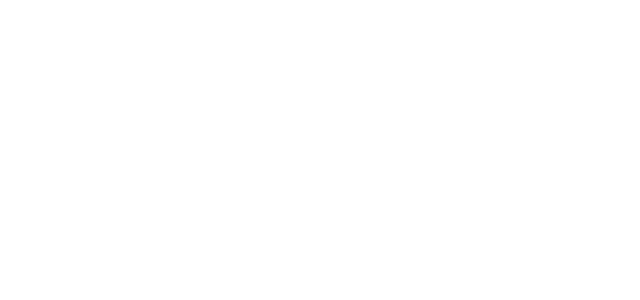
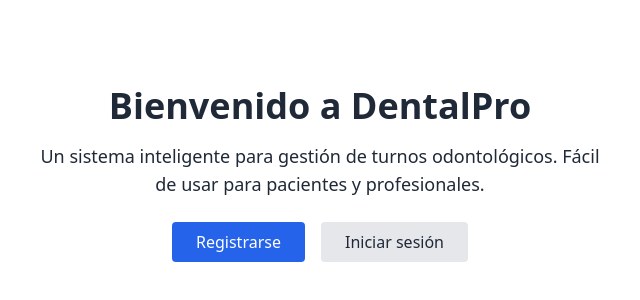
Before and after one commit to Nico09Barberis/dental-pro, a React (Vite) app in the folder client/: page / in a window 1280 px wide. Before the commit this address had no page. Shown: the part 226-526 px from the top of the page, without its empty margins (320-960 px from the left). Built offline with nearby package versions, Linux system fonts and the light colour scheme.

Commit message:
registro y login correcto tanto en local como en deploy

```diff
--- a/client/src/App.jsx
+++ b/client/src/App.jsx
@@ -4,6 +4,7 @@ import Register from "./pages/Register";
 import Dashboard from "./pages/Dashboard";
 import Login from "./pages/Lgn";
 import DashboardLayout from "./layouts/DashboardLayout";
+import Home from "./pages/Home";
 
 function App() {
   return (
@@ -11,7 +12,7 @@ function App() {
       <Routes>
         <Route path="/register" element={<Register />} />
         <Route path="/login" element={<Login />} />
-        {/* <Route path="/" element={<Home />} /> */}
+        <Route path="/" element={<Home />} />
 
         <Route
           path="/dashboard"
--- /dev/null
+++ b/client/src/pages/Home.jsx
@@ -0,0 +1,29 @@
+// src/pages/Home.jsx
+import { Link } from "react-router-dom";
+
+const Home = () => {
+  return (
+    <div className="min-h-screen flex flex-col items-center justify-center bg-white text-gray-800 px-4">
+      <h1 className="text-4xl font-bold mb-4 text-center">Bienvenido a DentalPro</h1>
+      <p className="text-lg mb-6 text-center max-w-xl">
+        Un sistema inteligente para gestión de turnos odontológicos. Fácil de usar para pacientes y profesionales.
+      </p>
+      <div className="flex gap-4">
+        <Link
+          to="/register"
+          className="bg-blue-600 text-white px-6 py-2 rounded hover:bg-blue-700 transition"
+        >
+          Registrarse
+        </Link>
+        <Link
+          to="/login"
+          className="bg-gray-200 text-gray-800 px-6 py-2 rounded hover:bg-gray-300 transition"
+        >
+          Iniciar sesión
+        </Link>
+      </div>
+    </div>
+  );
+};
+
+export default Home;
--- a/client/src/pages/Lgn.jsx
+++ b/client/src/pages/Lgn.jsx
@@ -1,5 +1,5 @@
 import { useState, useContext } from "react";
-import { useNavigate } from "react-router-dom";
+import { useNavigate, Link } from "react-router-dom";
 import { loginUser } from "../services/api";
 import { AuthContext } from "../context/AuthContext";
 
@@ -61,6 +61,12 @@ const Login = () => {
         >
           Log In
         </button>
+        <p className="text-sm mt-4 text-center">
+          ¿no tenés cuenta?{" "}
+          <Link to="/register" className="text-blue-600 hover:underline">
+            registrate aqui
+          </Link>
+        </p>
       </form>
     </div>
   );
--- a/client/src/pages/Register.jsx
+++ b/client/src/pages/Register.jsx
@@ -1,7 +1,7 @@
 import { useState, useContext } from "react";
 import { registerUser } from "../services/api";
 import { AuthContext } from "../context/AuthContext";
-import { useNavigate } from "react-router-dom";
+import { Link, useNavigate } from "react-router-dom";
 
 export default function Register() {
   const [form, setForm] = useState({
@@ -59,6 +59,14 @@ export default function Register() {
       <button type="submit" className="btn mt-4">
         Register
       </button>
+
+      <p className="text-sm mt-4 text-center">
+        ¿Ya tenés cuenta?{" "}
+        <Link to="/login" className="text-blue-600 hover:underline">
+          Iniciar sesión
+        </Link>
+      </p>
+
     </form>
   );
 }
```
